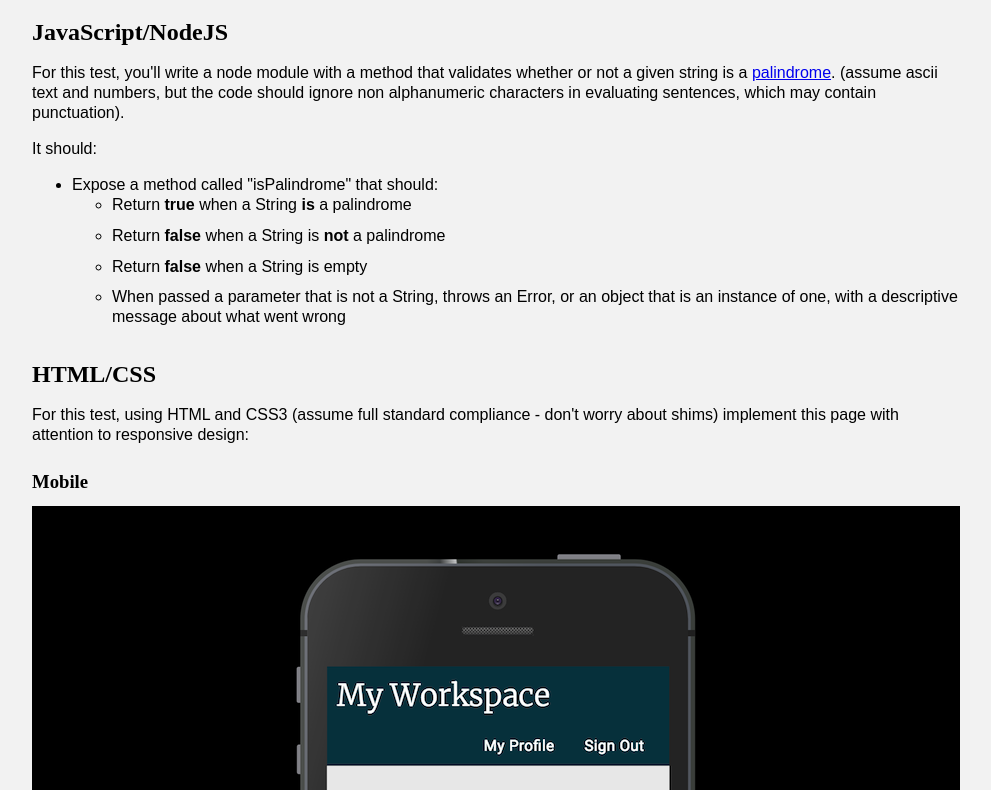
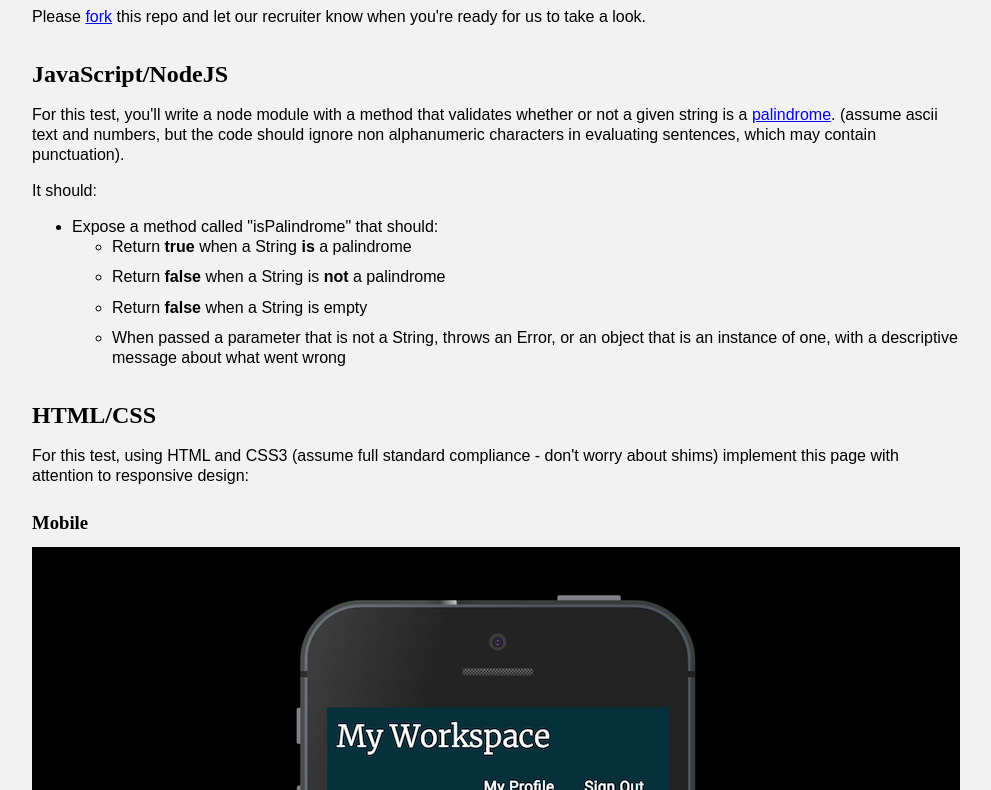
Before and after one commit to rsobrado/front-end-dev-test, a plain HTML site: page docs/index.html in a window 1280 px wide. Shown: the part 97-887 px from the top of the page, without its empty margins (144-1135 px from the left). Drawn offline with Linux system fonts and the light colour scheme.

Commit message:
moved instructions to standardized folder

```diff
--- a/instructions/index.html
+++ b/docs/index.html
@@ -56,6 +56,10 @@
 </head>
 <body>
     <h1>TFA Front End Developer Test</h1>
+    <p>
+        Please <a href="https://help.github.com/articles/fork-a-repo/">fork</a> this repo and let our recruiter know when
+        you're ready for us to take a look.
+    </p>
     <h2>JavaScript/NodeJS</h2>
     <p>
         For this test, you'll write a node module with a method
```
Also changed, not shown: docs/img/active-menu-card.png (renamed from instructions/img/active-menu-card.png), docs/img/active-nav-item.png (renamed from instructions/img/active-nav-item.png), docs/img/desktop.png (renamed from instructions/img/desktop.png), docs/img/logo.svg (renamed from instructions/img/logo.svg), docs/img/mobile-screen.png (renamed from instructions/img/mobile-screen.png), docs/img/mobile.png (renamed from instructions/img/mobile.png), docs/img/tablet.png (renamed from instructions/img/tablet.png).
